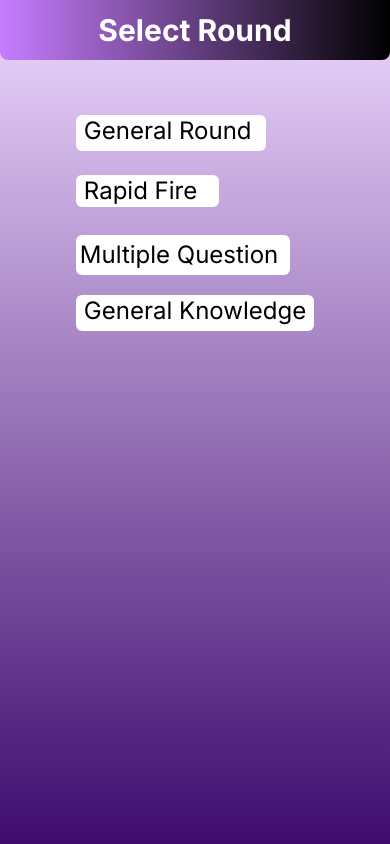
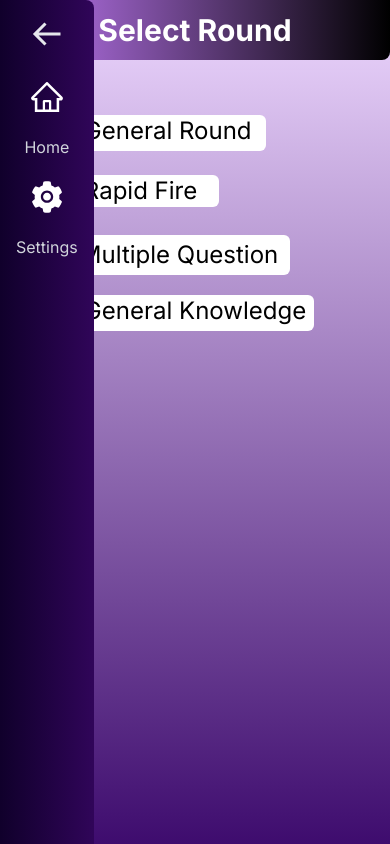
Before and after one commit to cdyniranjan7321/Quiz_App_Project_in_React_Js, a Next.js app: page /round in a window 390 px wide. Built offline with nearby package versions, Linux system fonts and the light colour scheme.

Commit message:
QA-10 Used used issidebarshown from page

```diff
--- a/src/components/Sidebar.tsx
+++ b/src/components/Sidebar.tsx
@@ -1,37 +1,43 @@
-import React, { useState } from "react"
-import { BiArrowBack as BackArrow } from "react-icons/bi"
-import { AiFillSetting as Setting } from "react-icons/ai"
-import { AiOutlineHome as Home } from "react-icons/ai"
-import Link from "next/link"
+"use client"
+import React, { useState } from "react";
+import { BiArrowBack as BackArrow } from "react-icons/bi";
+import { AiFillSetting as Setting } from "react-icons/ai";
+import { AiOutlineHome as Home } from "react-icons/ai";
+import Link from "next/link";
 
-const Sidebar = () => {
+interface SidebarProps {
+
+  isSidebarShown: boolean;
+}
+
+const Sidebar = ({ isSidebarShown  }: SidebarProps) => {
+  if (!isSidebarShown) {
+    return null;
+  }
   return (
-    <div className='bg-gradient-to-r from-[#10002B] to-[#300559] w-[6%] h-[98vh] md:w-[9%] lg:w-[6%] rounded-sm top-0 absolute hidden md:block lg:block'>
-
-      <div className="flex flex-col justify-center items-center gap-7 pt-8">
-        <div className='font-white-300 text-gray-200 text-bold text-4xl  '>
+      <div className="bg-gradient-to-r from-[#10002B] to-[#300559] rounded-lg rounded-l-none rounded-b-none h-full ">
+        <div className="flex flex-col justify-center items-center gap-5 p-4 ">
+          <div className="font-white-300 text-gray-200 text-bold text-4xl  ">
             <button>
               <BackArrow />
             </button>
           </div>
-        <Link href='/' className=' text-white text-bold text-4xl'>
-          <div className='hidden md:block lg:block'>
+          <Link href="/" className=" text-white text-bold text-4xl">
+            <div className="">
               <Home />
             </div>
           </Link>
-        <h1 className='text-gray-300  hidden md:block lg:block'>Home</h1>
-        <Link
-          href='/settings'
-          className=' text-bold text-white text-4xl'
-        >
-          <div className='hidden md:block lg:block'>
+          <h1 className="text-gray-300">Home</h1>
+          <Link href="/settings" className=" text-bold text-white text-4xl">
+            <div className="">
               <Setting />
             </div>
           </Link>
-        <h2 className='text-gray-300 hidden md:block lg:block'>Settings</h2>
+          <h2 className="text-gray-300">Settings</h2>
         </div>
       </div>
-  )
-}
 
-export default Sidebar
+  );
+};
+
+export default Sidebar;
```
Lines whose indentation alone changed are shown as unchanged.
